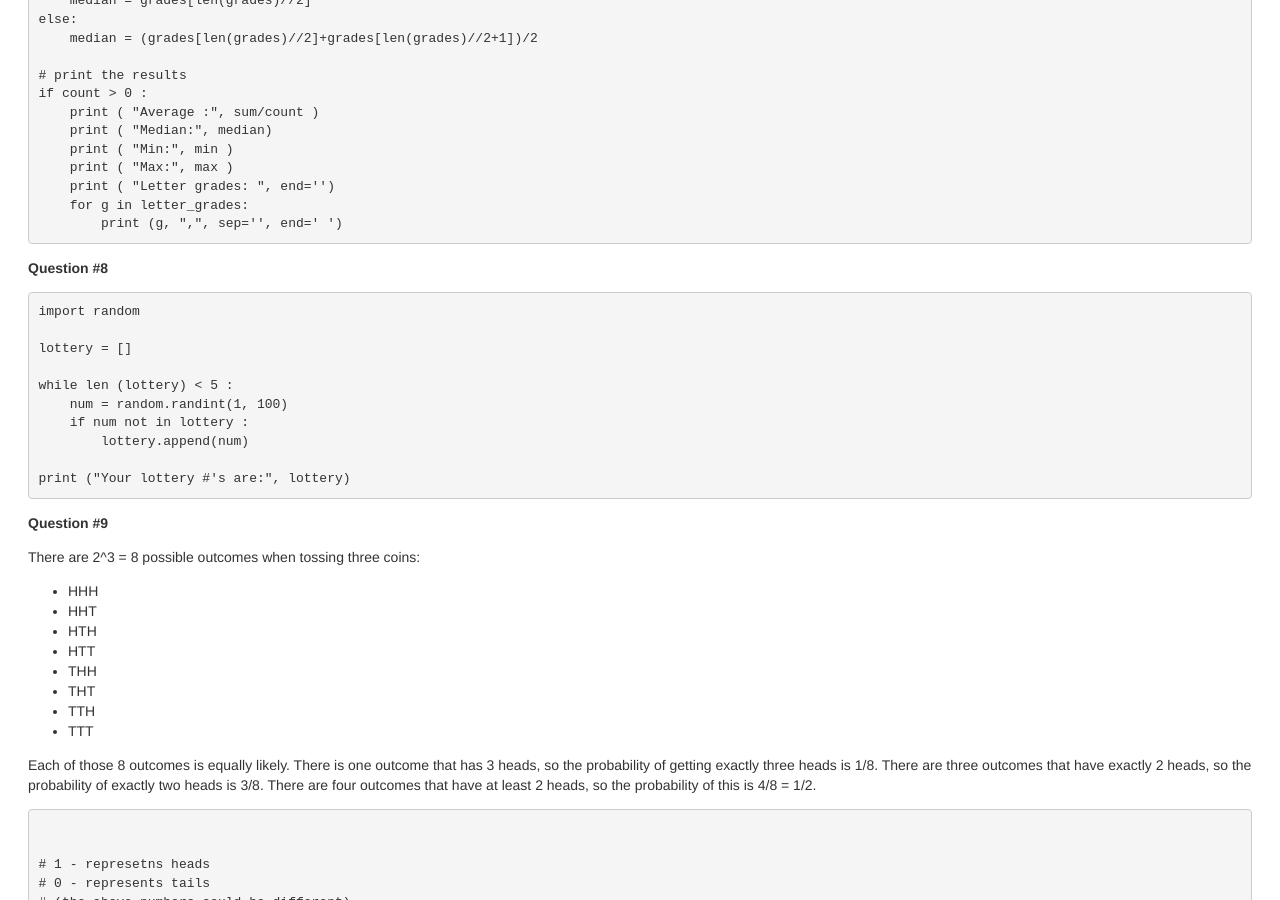
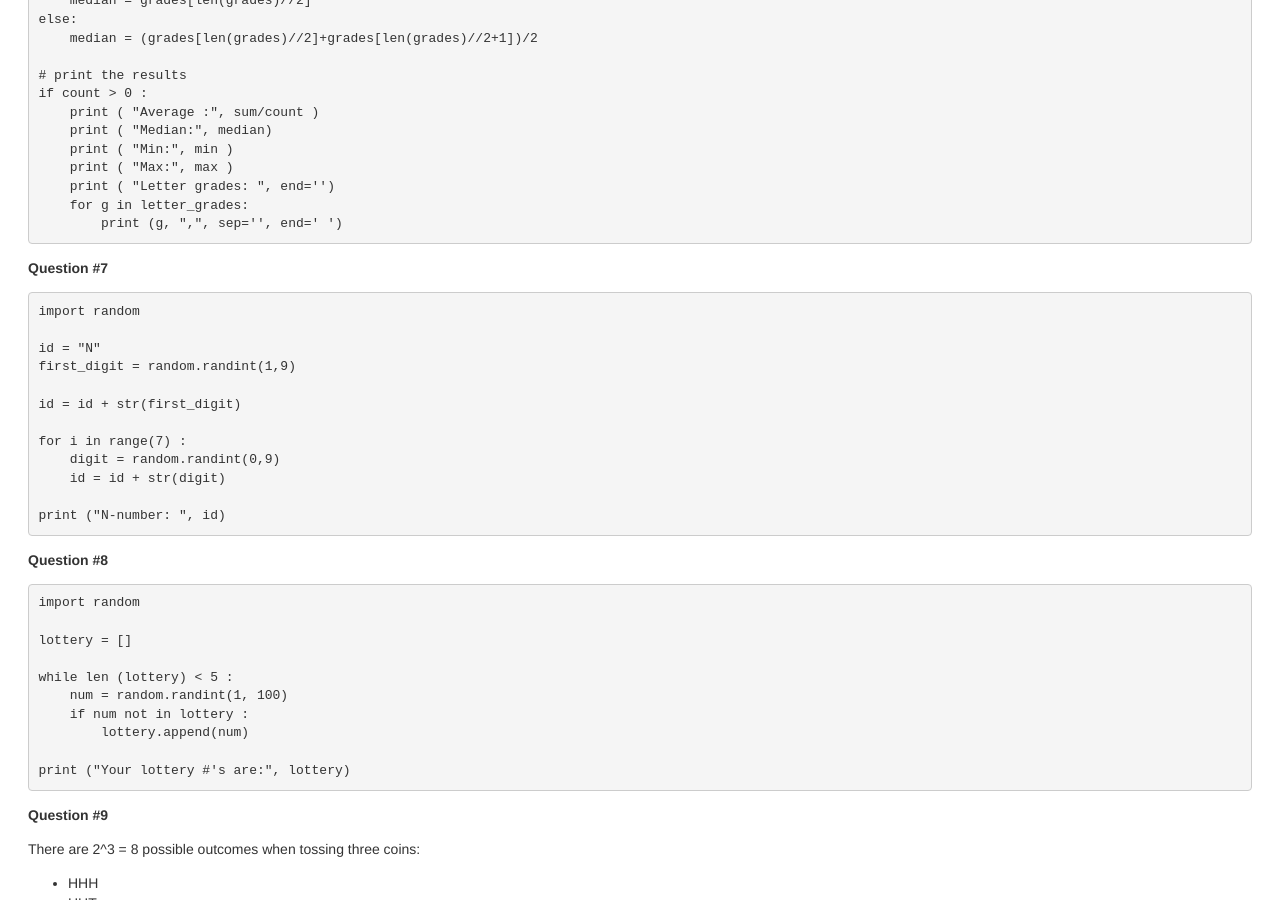
Before and after one commit to joannakl/core109_f19, a Jekyll site: the page built from midterm2_sample.markdown, in a window 1280 px wide and 900 px high, scrolled down 7505 px. Built offline with Jekyll 4.4.1, drawn with Linux system fonts in a browser that asks for light colours; some web fonts are replaced.

Commit message:
final solution added

````diff
--- a/midterm2_sample.markdown
+++ b/midterm2_sample.markdown
@@ -447,6 +447,23 @@ if count > 0 :
         print (g, ",", sep='', end=' ')
 ```
 
+__Question \#7__
+
+```Python
+import random
+
+id = "N"
+first_digit = random.randint(1,9)
+
+id = id + str(first_digit)
+
+for i in range(7) :
+    digit = random.randint(0,9)
+    id = id + str(digit)
+
+print ("N-number: ", id)
+```
+
 __Question \#8__
 
 ```Python
````
